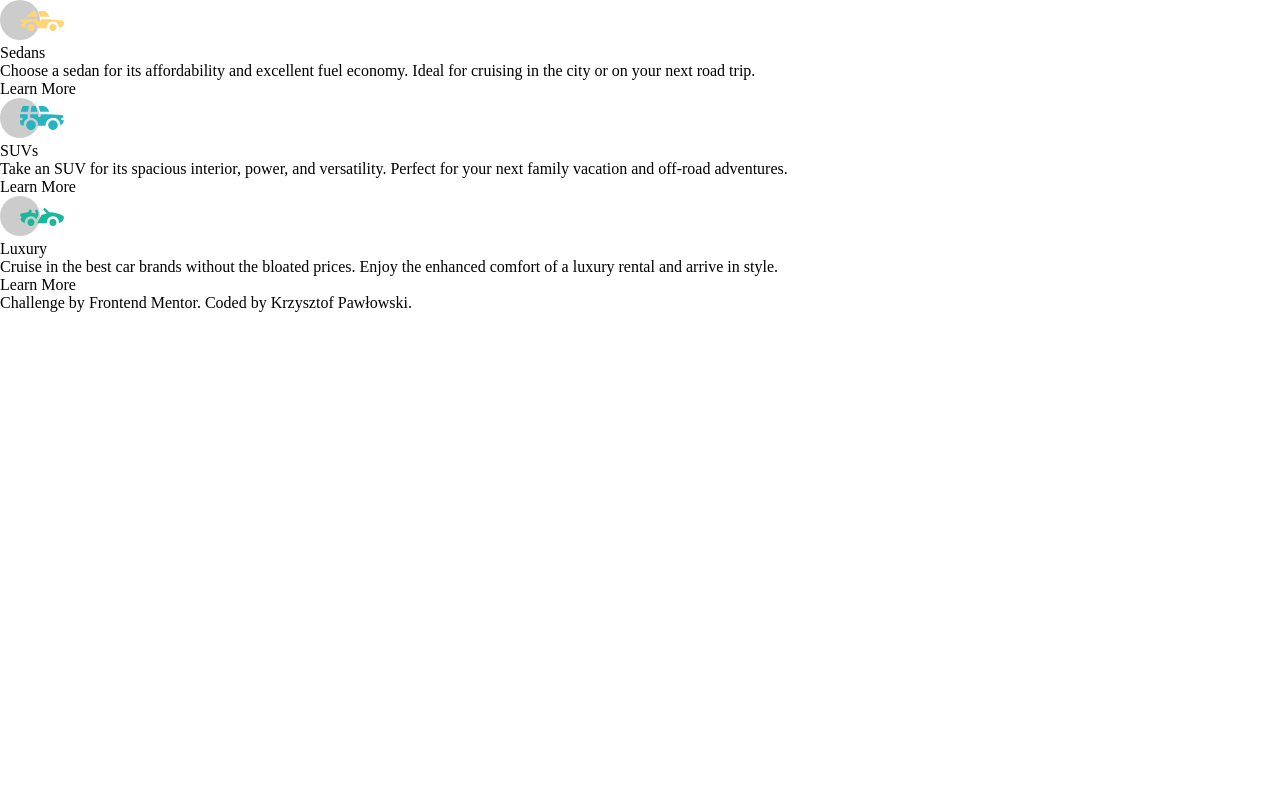
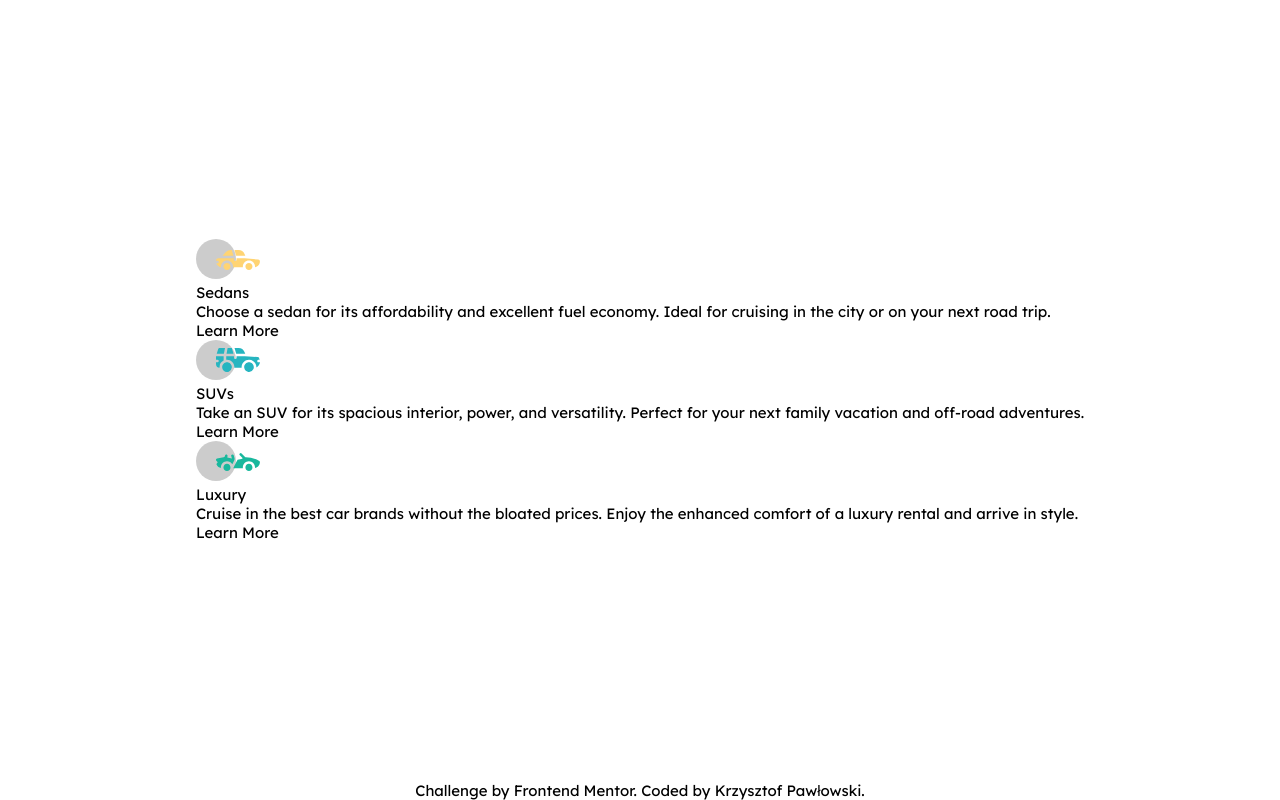
Before and after one commit to KP1976/three-column-preview-card, a plain HTML site: page index.html in a window 1280 px wide. Drawn offline with Linux system fonts and the light colour scheme.

Commit message:
Add styles to the body and main.

```diff
--- a/scss/base/_base.scss
+++ b/scss/base/_base.scss
@@ -3,3 +3,22 @@ body {
   max-width: 100vw;
   overflow-x: hidden;
 }
+
+body {
+  align-items: center;
+  background-color: white;
+  font-family: $font-main;
+  font-size: 15px;
+  @include flex-column();
+  min-height: 100dvh;
+  justify-content: flex-start;
+}
+
+main {
+  align-items: center;
+  @include flex-column();
+  flex: 1 1 auto;
+  justify-content: center;
+  padding: 0 $space-24;
+  width: 100%;
+}
--- a/scss/base/_fonts.scss
+++ b/scss/base/_fonts.scss
@@ -0,0 +1,19 @@
+/* big-shoulders-display-700 - latin */
+@font-face {
+  font-display: swap; /* Check https://developer.mozilla.org/en-US/docs/Web/CSS/@font-face/font-display for other options. */
+  font-family: "Big Shoulders Display";
+  font-style: normal;
+  font-weight: 700;
+  src: url("../assets/fonts/big-shoulders-display-v9-latin-700.woff2")
+    format("woff2"); /* Chrome 36+, Opera 23+, Firefox 39+, Safari 12+, iOS 10+ */
+}
+
+/* lexend-deca-regular - latin */
+@font-face {
+  font-display: swap; /* Check https://developer.mozilla.org/en-US/docs/Web/CSS/@font-face/font-display for other options. */
+  font-family: "Lexend Deca";
+  font-style: normal;
+  font-weight: 400;
+  src: url("../assets/fonts/lexend-deca-v21-latin-regular.woff2")
+    format("woff2"); /* Chrome 36+, Opera 23+, Firefox 39+, Safari 12+, iOS 10+ */
+}
```
Also changed, not shown: css/main.css.
